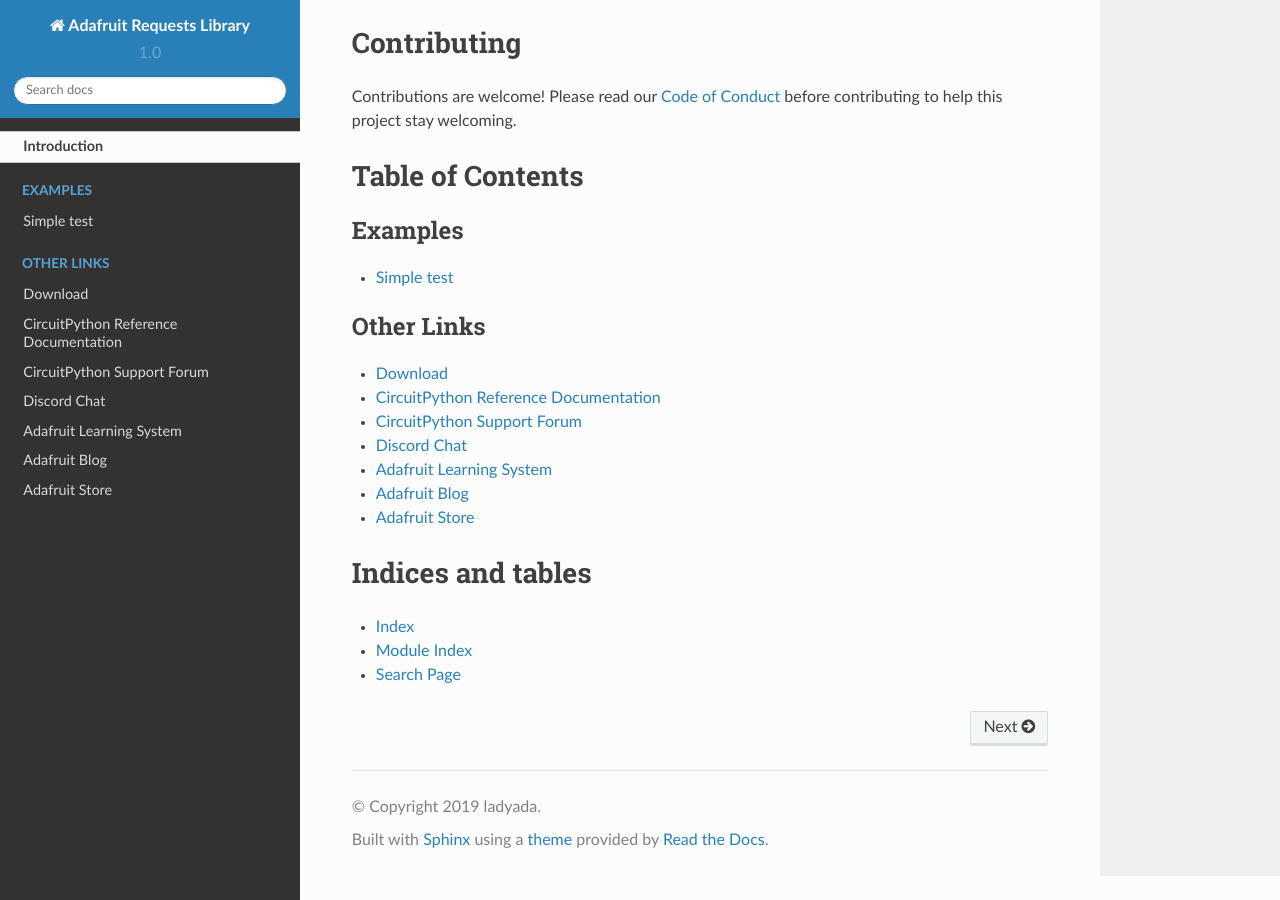
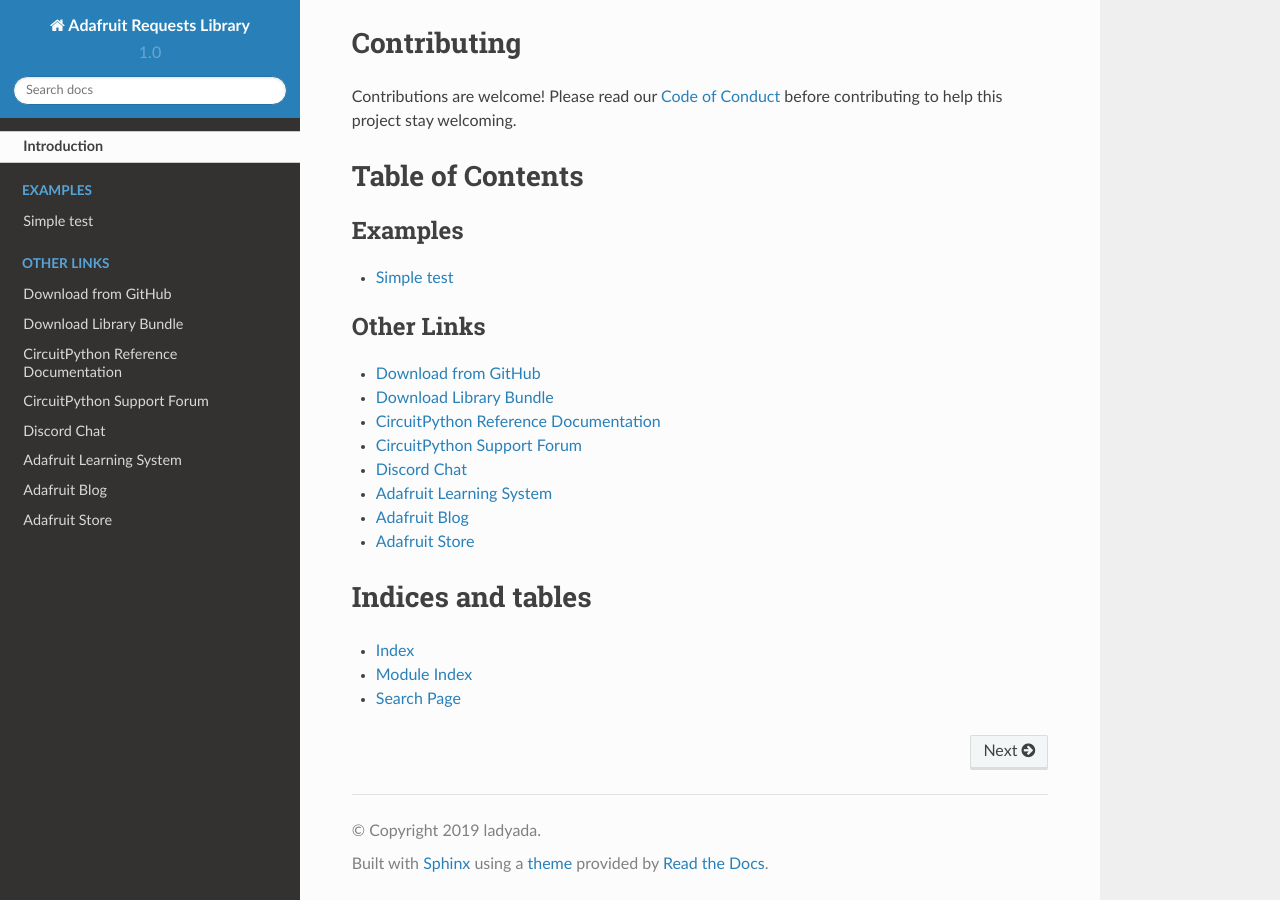
Before and after one commit to adafruit/Adafruit_CircuitPython_Requests, a Sphinx documentation site: the page built from docs/index.rst, in a window 1280 px wide and 900 px high, scrolled down 1203 px. Built offline with Sphinx 7.4.7 and the Read the Docs theme 2.0.0, drawn with Linux system fonts in a browser that asks for light colours.

Commit message:
Added cp.org link to index.rst

```diff
--- a/docs/index.rst
+++ b/docs/index.rst
@@ -29,7 +29,8 @@ Table of Contents
 .. toctree::
     :caption: Other Links
 
-    Download <https://github.com/adafruit/Adafruit_CircuitPython_Requests/releases/latest>
+    Download from GitHub <https://github.com/adafruit/Adafruit_CircuitPython_Requests/releases/latest>
+    Download Library Bundle <https://circuitpython.org/libraries>
     CircuitPython Reference Documentation <https://docs.circuitpython.org>
     CircuitPython Support Forum <https://forums.adafruit.com/viewforum.php?f=60>
     Discord Chat <https://adafru.it/discord>
```
